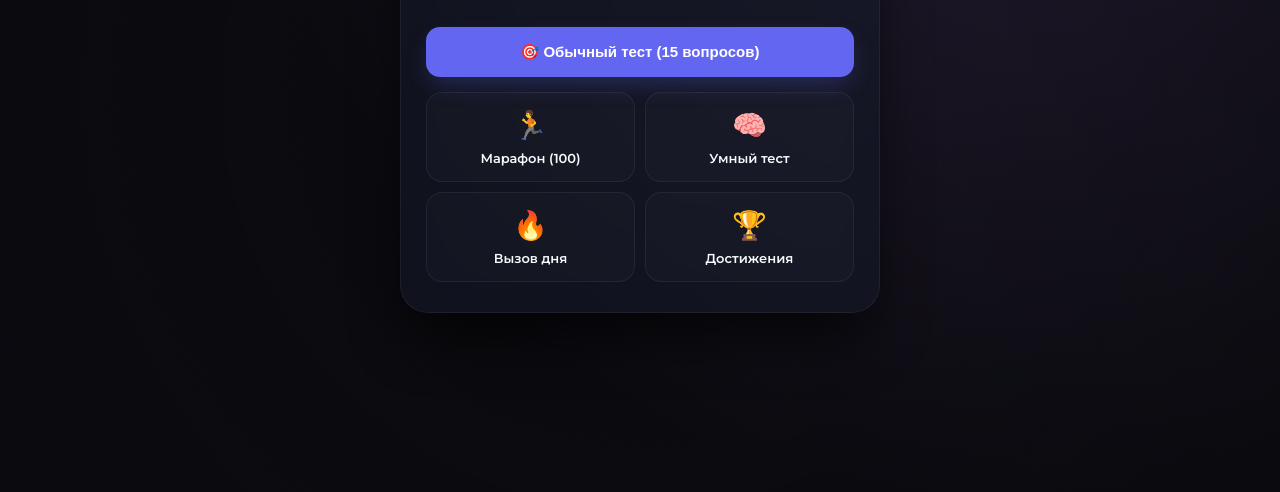
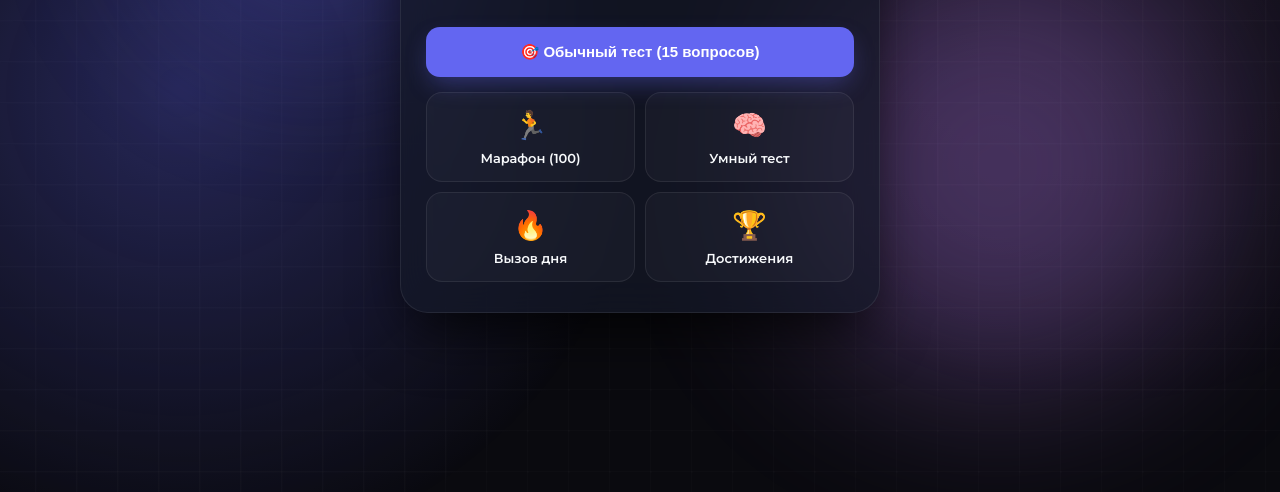
Before and after one commit to pidorasgejvork-gif/MTS, a plain HTML site: page index.html in a window 1280 px wide. Shown: the part 308-800 px from the top of the page. Drawn offline with nearby package versions, Linux system fonts and the light colour scheme.

Commit message:
Adjust CSS variables and animations for styling

```diff
--- a/index.html
+++ b/index.html
@@ -8,27 +8,27 @@
 
 :root {
     --bg: #0a0a0f;
-    --card-bg: rgba(20, 25, 40, 0.6);
+    --card-bg: rgba(20, 25, 40, 0.7);
     --text: #f8fafc;
     --text-muted: #94a3b8;
     --accent: #6366f1;
     --accent-hover: #818cf8;
-    --accent-glow: rgba(99, 102, 241, 0.3);
+    --accent-glow: rgba(99, 102, 241, 0.4);
     --success: #10b981;
     --error: #ef4444;
-    --option-bg: rgba(255, 255, 255, 0.02);
-    --border: rgba(255, 255, 255, 0.06);
+    --option-bg: rgba(255, 255, 255, 0.03);
+    --border: rgba(255, 255, 255, 0.08);
     --container-shadow: 0 30px 60px -15px rgba(0, 0, 0, 0.8);
 }
 
 [data-theme="light"] {
-    --bg: #f8fafc;
+    --bg: #f0f4f8;
     --card-bg: rgba(255, 255, 255, 0.85);
     --text: #0f172a;
     --text-muted: #64748b;
     --accent: #4f46e5;
     --accent-hover: #4338ca;
-    --accent-glow: rgba(79, 70, 229, 0.15);
+    --accent-glow: rgba(79, 70, 229, 0.2);
     --success: #059669;
     --error: #dc2626;
     --option-bg: rgba(255, 255, 255, 0.6);
@@ -40,41 +40,81 @@
 
 body {
     font-family: 'Montserrat', sans-serif;
-    background: var(--bg);
+    background-color: var(--bg);
     color: var(--text);
     display: flex; justify-content: center; align-items: center;
     min-height: 100vh; padding: 20px;
-    transition: background 0.5s, color 0.5s;
+    transition: background-color 0.5s, color 0.5s;
     overflow-x: hidden;
-    background-image:
-        radial-gradient(circle at 15% 50%, var(--accent-glow), transparent 30%),
-        radial-gradient(circle at 85% 30%, rgba(192, 132, 252, 0.15), transparent 30%);
-    background-size: 200% 200%;
-    animation: bgMove 15s ease infinite;
+    position: relative;
 }
 
-@keyframes bgMove {
-    0% { background-position: 0% 50%; }
-    50% { background-position: 100% 50%; }
-    100% { background-position: 0% 50%; }
+/* === АНИМИРОВАННЫЙ ФОН С ЧАСТИЦАМИ === */
+body::before {
+    content: "";
+    position: fixed;
+    top: 0; left: 0; width: 100vw; height: 100vh;
+    z-index: -2;
+    background-image:
+        radial-gradient(circle at 15% 50%, var(--accent-glow), transparent 40%),
+        radial-gradient(circle at 85% 30%, rgba(192, 132, 252, 0.1), transparent 40%),
+        linear-gradient(rgba(255, 255, 255, 0.03) 1px, transparent 1px),
+        linear-gradient(90deg, rgba(255, 255, 255, 0.03) 1px, transparent 1px);
+    background-size: 100% 100%, 100% 100%, 40px 40px, 40px 40px;
+    animation: bgPulse 10s ease-in-out infinite alternate, gridMove 20s linear infinite;
 }
 
-body::before {
-    content: '';
-    position: fixed;
-    top: -50%; left: -50%;
-    width: 200%; height: 200%;
-    background: radial-gradient(circle at 50% 50%, transparent 0%, var(--bg) 70%);
-    pointer-events: none;
-    z-index: 0;
-    opacity: 0.5;
-    animation: rotateAurora 30s linear infinite;
+[data-theme="light"] body::before {
+    background-image:
+        radial-gradient(circle at 15% 50%, var(--accent-glow), transparent 40%),
+        radial-gradient(circle at 85% 30%, rgba(192, 132, 252, 0.1), transparent 40%),
+        linear-gradient(rgba(0, 0, 0, 0.05) 1px, transparent 1px),
+        linear-gradient(90deg, rgba(0, 0, 0, 0.05) 1px, transparent 1px);
+    background-size: 100% 100%, 100% 100%, 40px 40px, 40px 40px;
 }
 
-@keyframes rotateAurora {
-    from { transform: rotate(0deg); }
-    to { transform: rotate(360deg); }
+@keyframes bgPulse {
+    0% { opacity: 0.6; transform: scale(1); }
+    100% { opacity: 1; transform: scale(1.05); }
 }
+
+@keyframes gridMove {
+    0% { background-position: 0 0, 0 0, 0 0, 0 0; }
+    100% { background-position: 0 0, 0 0, 40px 40px, 40px 40px; }
+}
+
+/* Плавающие светящиеся шары */
+.orb {
+    position: fixed;
+    border-radius: 50%;
+    filter: blur(80px);
+    z-index: -1;
+    opacity: 0.3;
+    animation: floatOrb 20s infinite ease-in-out alternate;
+    pointer-events: none;
+}
+
+.orb-1 {
+    width: 300px; height: 300px;
+    background: var(--accent);
+    top: 10%; left: 10%;
+    animation-duration: 15s;
+}
+
+.orb-2 {
+    width: 400px; height: 400px;
+    background: #c084fc;
+    bottom: 10%; right: 10%;
+    animation-duration: 25s;
+    animation-delay: -5s;
+}
+
+@keyframes floatOrb {
+    0% { transform: translate(0, 0) scale(1); }
+    50% { transform: translate(50px, -50px) scale(1.1); }
+    100% { transform: translate(-50px, 50px) scale(0.9); }
+}
+/* ==================================== */
 
 .container {
     background: var(--card-bg);
@@ -83,7 +123,7 @@ body::before {
     padding: 30px 25px;
     border-radius: 28px;
     box-shadow: var(--container-shadow);
-    max-width: 480px; /* Компактная ширина */
+    max-width: 480px;
     width: 100%; text-align: center;
     position: relative; overflow: hidden; z-index: 2;
     animation: slideUp 0.6s cubic-bezier(0.16, 1, 0.3, 1);
@@ -224,6 +264,8 @@ canvas { display: none; }
 </style>
 </head>
 <body>
+<div class="orb orb-1"></div>
+<div class="orb orb-2"></div>
 <canvas id="share-canvas" width="600" height="600"></canvas>
 
 <div class="container" id="start-screen">
@@ -609,4 +651,4 @@ function loadLeaderboard() {
 <script src="https://cdn.jsdelivr.net/npm/canvas-confetti@1.6.0/dist/confetti.browser.min.js"></script>
 <script src="https://cdn.jsdelivr.net/npm/html2canvas@1.4.1/dist/html2canvas.min.js"></script>
 </body>
-                                                                </html>
+</html>
```
